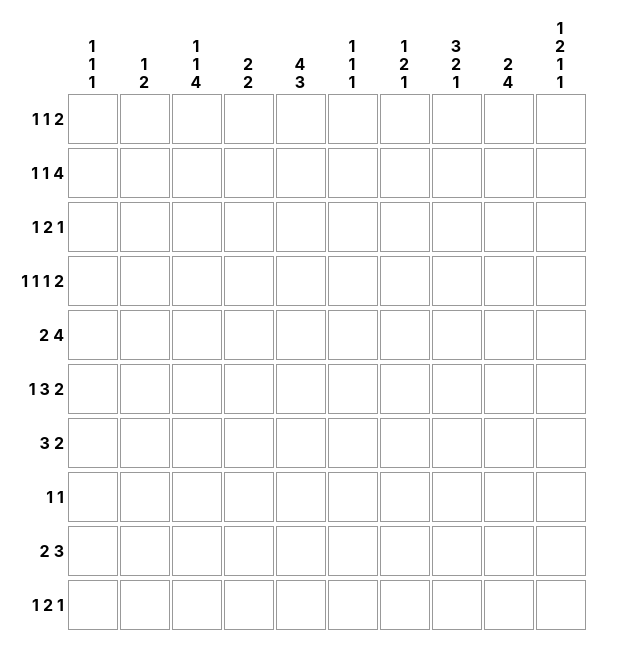
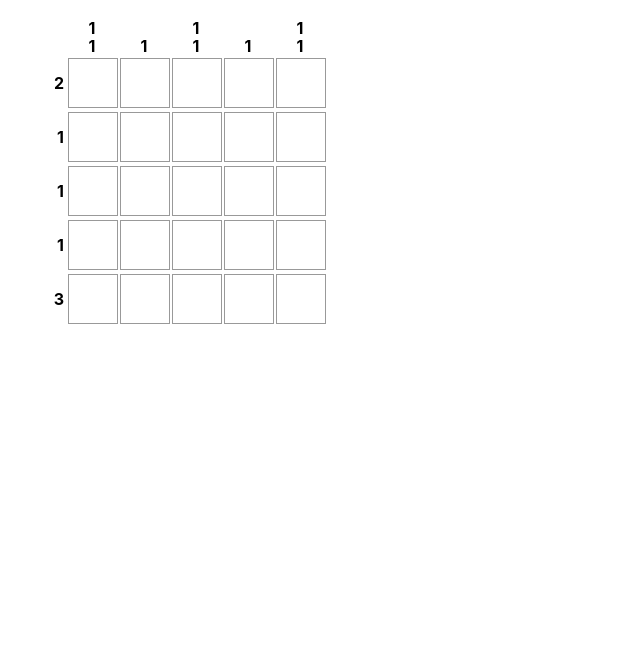
Before and after one commit to WitheredLily/experiment, a React (Create React App) app: page / in a window 1280 px wide. Shown: the top 668 px of the page, without its empty margins (0-640 px from the left). Built offline with nearby package versions, Linux system fonts and the light colour scheme.

Commit message:
Save state

```diff
--- a/src/App.tsx
+++ b/src/App.tsx
@@ -1,12 +1,21 @@
 import React, { useState } from "react";
 import { ClickableGrid } from "./game/board";
-import { makeRandomGrid } from "./game/nonogram";
+import {Grid, makeRandomGrid} from "./game/nonogram";
 
 export default function App() {
-    const cols = 10;
-    const rows = 10;
+    const cols = 5;
+    const rows = 5;
 
-    const [grid, setGrid] = useState(() => makeRandomGrid(cols, rows, 0.5));
+    const [grid, setGrid] = useState((): Grid => {
+        let gridId = "grid1";
+        if(localStorage.getItem(gridId)) {
+            let loadedGrid = JSON.parse(localStorage.getItem(gridId)!) as Grid;
+            if (!loadedGrid.solved){
+                return loadedGrid
+            }
+        }
+        return makeRandomGrid(cols, rows, 0.5, gridId)
+        });
 
     return (
         <div style={{ padding: "1rem" }}>
--- a/src/game/board.tsx
+++ b/src/game/board.tsx
@@ -8,8 +8,8 @@ interface BoardProps {
     onGridChange?: (newGrid: Grid) => void;
 }
 
-const stateToColor = (s: CellState): "white" | "black" | "red" =>
-    s === CellState.Filled ? "black" : s === CellState.Flagged ? "red" : "white";
+const stateToColor = (s: CellState): "white" | "black" | "gray" =>
+    s === CellState.Filled ? "black" : s === CellState.Flagged ? "gray" : "white";
 
 const renderClueColumn = (nums: number[]) =>
     nums.length > 0 ? (
@@ -44,7 +44,9 @@ export const ClickableGrid: React.FC<BoardProps> = ({ grid, onGridChange }) => {
         // Build new grid and update clues before notifying parent
         const newGrid: Grid = { ...grid, cellStates };
         const checked = checkCell(newGrid, c, r);
+        isSolved(newGrid);
         onGridChange?.(checked);
+        localStorage.setItem(newGrid.id, JSON.stringify(newGrid));
     };
 
     const handleLeftClick = (r: number, c: number) => {
@@ -61,8 +63,6 @@ export const ClickableGrid: React.FC<BoardProps> = ({ grid, onGridChange }) => {
             updateCell(r, c, current === CellState.Flagged ? CellState.Blank : CellState.Flagged);
         }
     };
-
-    isSolved(grid);
 
         return (
             <div style={{display: "inline-block"}}>
--- a/src/game/nonogram.ts
+++ b/src/game/nonogram.ts
@@ -5,6 +5,7 @@ interface Grid {
     numbersY: Clues[];
     cellStates: CellState[][];
     solved: boolean;
+    id: string;
 }
 interface Clues {
     numbers: number[];
@@ -22,7 +23,7 @@ enum ClueStates {
     Unsolved,
 }
 
-export function makeRandomGrid(sizeX: number, sizeY: number, fillProbability: number): Grid {
+export function makeRandomGrid(sizeX: number, sizeY: number, fillProbability: number, id: string): Grid {
     const grid: boolean[][] = Array.from({ length: sizeX }, () =>
         Array.from({ length: sizeY }, () => Math.random() < fillProbability)
     );
@@ -57,22 +58,24 @@ export function makeRandomGrid(sizeX: number, sizeY: number, fillProbability: nu
         return counts;
     });
 
-    return createGrid(numbersX, numbersY);
+    return createGrid(numbersX, numbersY, id);
 }
 
-function createGrid(numbersX: number[][], numbersY: number[][]): Grid {
+function createGrid(numbersX: number[][], numbersY: number[][], id: string): Grid {
     const cols = numbersX.length;
     const rows = numbersY.length;
     const cells: CellState[][] = Array.from({ length: cols }, () =>
         Array.from({ length: rows }, () => CellState.Blank)
     );
-
-    return {
+    let grid: Grid = {
         numbersX: numbersToClue(numbersX),
         numbersY: numbersToClue(numbersY),
         cellStates: cells,
         solved: false,
-    };
+        id: id,
+    }
+    localStorage.setItem(grid.id, JSON.stringify(grid));
+    return grid;
 }
 
 function changeCellState(grid: Grid, x: number, y: number, newState: CellState): void {
@@ -150,36 +153,7 @@ function numbersToClue(numbers: number[][]): Clues[] {
     }));
 }
 
-// New: compute wrong flags for all clues based on current cellStates and return a new Grid
-export function checkAllClues(grid: Grid): Grid {
-    // clone clue objects so we return a fresh Grid
-    const numbersX = grid.numbersX.map(c => ({ numbers: c.numbers.slice(), state: ClueStates.Unsolved }));
-    const numbersY = grid.numbersY.map(c => ({ numbers: c.numbers.slice(), state: ClueStates.Unsolved }));
-
-    // check each column (x)
-    for (let x = 0; x < numbersX.length; x++) {
-        const colCells = grid.cellStates[x] ?? [];
-        checkClue(colCells, numbersX[x]);
-    }
-
-    // check each row (y)
-    for (let y = 0; y < numbersY.length; y++) {
-        const rowCells: CellState[] = grid.cellStates.map(col => col[y]);
-        checkClue(rowCells, numbersY[y]);
-    }
-
-    return {
-        ...grid,
-        numbersX,
-        numbersY,
-    };
-}
-
 function solveGrid(grid: Grid): void {}
-
-function checkSolvable(grid: Grid): boolean {
-    return true;
-}
 
 export { CellState, createGrid, changeCellState, checkCell, isSolved};
 export type { Grid };
```
